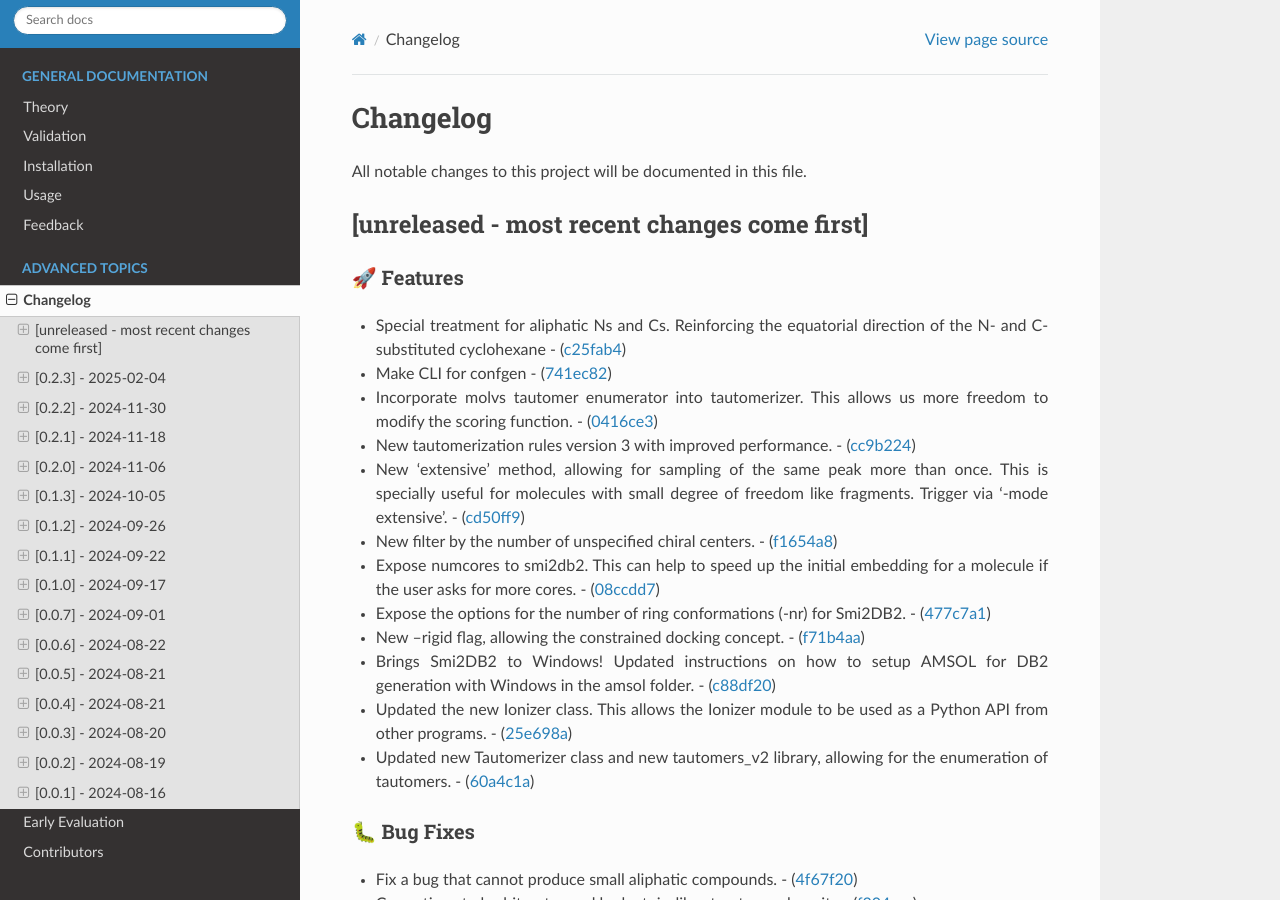
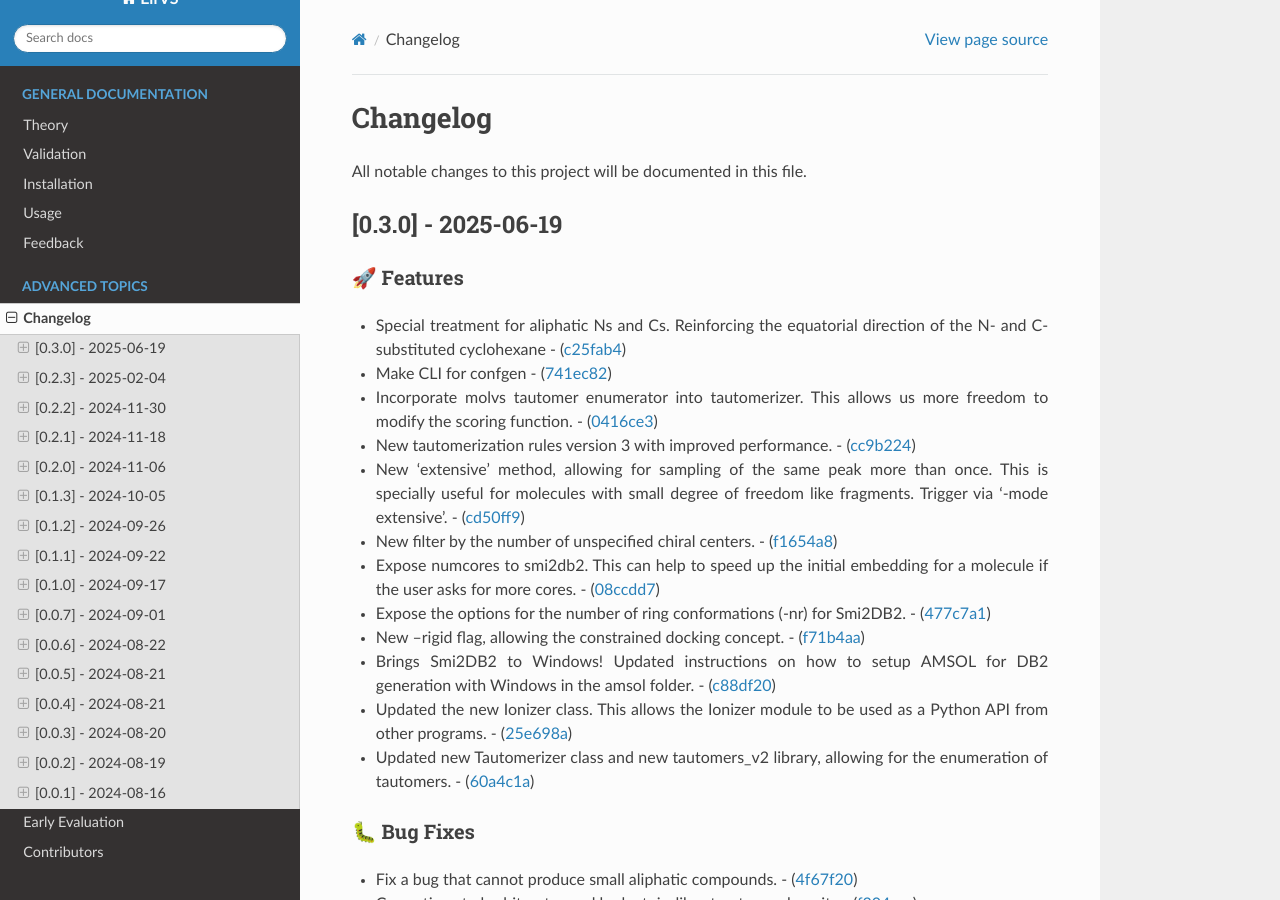
Before and after one commit to phonglam3103/msani-readthedocs, a Sphinx documentation site: the page built from docs/source/changes.rst, in a window 1280 px wide and 900 px high. Built offline with Sphinx 7.4.7 and the Read the Docs theme 3.1.0, drawn with Linux system fonts in a browser that asks for light colours; formulas are drawn with MathJax 3; part of the change alters nothing that is shown.

Commit message:
Update changes.rst from the software repository

```diff
--- a/docs/source/changes.rst
+++ b/docs/source/changes.rst
@@ -3,8 +3,8 @@ Changelog
 
 All notable changes to this project will be documented in this file.
 
-[unreleased - most recent changes come first]
----------------------------------------------
+[0.3.0] - 2025-06-19
+--------------------
 
 🚀 Features
 ~~~~~~~~~~~
@@ -103,6 +103,8 @@ All notable changes to this project will be documented in this file.
    the user is expected to use ``pip uninstall molsanitizer`` and
    ``pip install -e .`` again. -
    (`567a780 <https://github.com/phonglam3103/EirVS/commit/567a78076dbb9858cc361c6aba7906e80ad03b6b>`__)
+
+.. _section-1:
 
 [0.2.3] - 2025-02-04
 --------------------
@@ -226,7 +228,7 @@ All notable changes to this project will be documented in this file.
 -  Update the new goldenData for the unittest.py -
    (`dfe57b8 <https://github.com/phonglam3103/EirVS/commit/dfe57b879df9d245741f480df91298e4bc479e09>`__)
 
-.. _section-1:
+.. _section-2:
 
 [0.2.2] - 2024-11-30
 --------------------
@@ -282,7 +284,7 @@ All notable changes to this project will be documented in this file.
    user want to use. -
    (`358e4dd <https://github.com/phonglam3103/EirVS/commit/358e4dd0ce07ca6e3792eb8f4ea11945083555d5>`__)
 
-.. _section-2:
+.. _section-3:
 
 [0.2.1] - 2024-11-18
 --------------------
@@ -380,7 +382,7 @@ All notable changes to this project will be documented in this file.
    partial charges and desolvation penalties. -
    (`b99efdf <https://github.com/phonglam3103/EirVS/commit/b99efdf80ef94561b591f4b8bbd4bb107c33e8e8>`__)
 
-.. _section-3:
+.. _section-4:
 
 [0.2.0] - 2024-11-06
 --------------------
@@ -446,7 +448,7 @@ All notable changes to this project will be documented in this file.
 -  Remove deprecated functions -
    (`9bc63b6 <https://github.com/phonglam3103/EirVS/commit/9bc63b6fde4568f4e83a67823fe0177110cf4773>`__)
 
-.. _section-4:
+.. _section-5:
 
 [0.1.3] - 2024-10-05
 --------------------
@@ -516,7 +518,7 @@ All notable changes to this project will be documented in this file.
 -  Remove unused codes -
    (`8437f18 <https://github.com/phonglam3103/EirVS/commit/8437f18d4afe59d018dc6b7d7a04f7e659898a1b>`__)
 
-.. _section-5:
+.. _section-6:
 
 [0.1.2] - 2024-09-26
 --------------------
@@ -573,7 +575,7 @@ All notable changes to this project will be documented in this file.
    three atoms are matched. -
    (`e060c5a <https://github.com/phonglam3103/EirVS/commit/e060c5aef3bae4e3bb2e259eba901d4232a25ebb>`__)
 
-.. _section-6:
+.. _section-7:
 
 [0.1.1] - 2024-09-22
 --------------------
@@ -628,7 +630,7 @@ All notable changes to this project will be documented in this file.
 -  Revert back to 300 initial conformations for better performance -
    (`31fabcb <https://github.com/phonglam3103/EirVS/commit/31fabcb4e8f238f691c27a2cd518e653e37fb85f>`__)
 
-.. _section-7:
+.. _section-8:
 
 [0.1.0] - 2024-09-17
 --------------------
@@ -675,7 +677,7 @@ All notable changes to this project will be documented in this file.
    where no good conformations could be found (fused-ring systems) -
    (`d73bc8e <https://github.com/phonglam3103/EirVS/commit/d73bc8e3559175e3daa7130e53e54c6b80f7678e>`__)
 
-.. _section-8:
+.. _section-9:
 
 [0.0.7] - 2024-09-01
 --------------------
@@ -715,7 +717,7 @@ All notable changes to this project will be documented in this file.
    pruning dependent. -
    (`302e715 <https://github.com/phonglam3103/EirVS/commit/302e7158a72527bd08ebb2f5c9b8240579c38bd6>`__)
 
-.. _section-9:
+.. _section-10:
 
 [0.0.6] - 2024-08-22
 --------------------
@@ -752,7 +754,7 @@ All notable changes to this project will be documented in this file.
    MolSanitizer (should now output hours:mins:secs) -
    (`a3ff715 <https://github.com/phonglam3103/EirVS/commit/a3ff715dc9ed4b16f84a690d0751e954c74e24a3>`__)
 
-.. _section-10:
+.. _section-11:
 
 [0.0.5] - 2024-08-21
 --------------------
@@ -776,7 +778,7 @@ All notable changes to this project will be documented in this file.
    -
    (`1c9db8d <https://github.com/phonglam3103/EirVS/commit/1c9db8d5fd254125b218aa0e97e783476c0c014f>`__)
 
-.. _section-11:
+.. _section-12:
 
 [0.0.4] - 2024-08-21
 --------------------
@@ -800,7 +802,7 @@ All notable changes to this project will be documented in this file.
 -  :fire: Better logger for errorneous compounds -
    (`4627645 <https://github.com/phonglam3103/EirVS/commit/4627645bd555a5b9ae51476762cde4c070003c61>`__)
 
-.. _section-12:
+.. _section-13:
 
 [0.0.3] - 2024-08-20
 --------------------
@@ -823,7 +825,7 @@ All notable changes to this project will be documented in this file.
    heavy_atoms –> boost the performance significantly -
    (`2ab67b2 <https://github.com/phonglam3103/EirVS/commit/2ab67b2d4bc3269186fa2d70e55d860822439ff1>`__)
 
-.. _section-13:
+.. _section-14:
 
 [0.0.2] - 2024-08-19
 --------------------
@@ -876,7 +878,7 @@ All notable changes to this project will be documented in this file.
 -  :construction: Fix Typos -
    (`e400636 <https://github.com/phonglam3103/EirVS/commit/e400636ea89e660f98c2af31c17c779f0176ce75>`__)
 
-.. _section-14:
+.. _section-15:
 
 [0.0.1] - 2024-08-16
 --------------------
```
